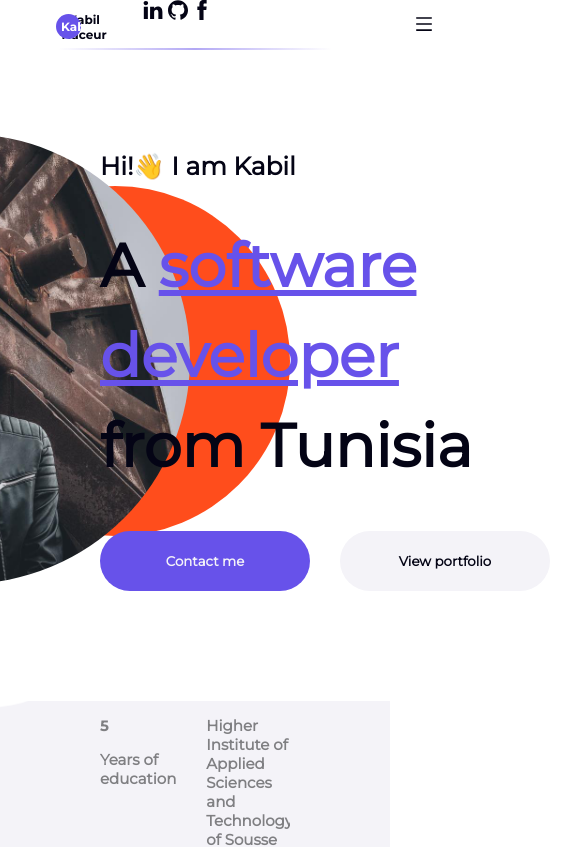
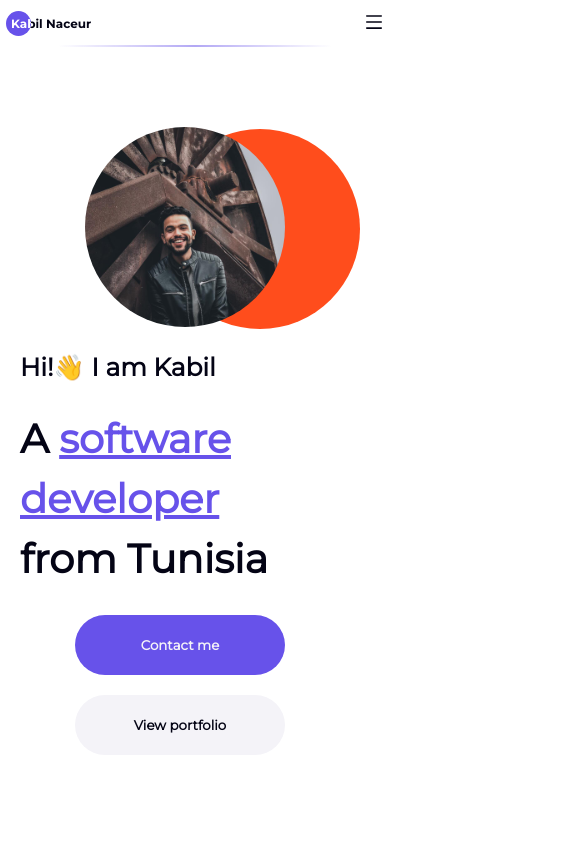
Before and after one commit to kabilnaceur/my-site, a React (Create React App) app: page / in a window 390 px wide. Shown: the top 847 px of the page, 580 px wide, since content can reach past the window. Built offline with nearby package versions, Linux system fonts and the light colour scheme.

Commit message:
fix css for more screen width

```diff
--- a/src/pages/HomePage/components/Navbar/Navbar.tsx
+++ b/src/pages/HomePage/components/Navbar/Navbar.tsx
@@ -32,11 +32,6 @@ const Navbar = () => {
         <button className={styles.logoButton}>
           <div className={styles.masked} data-content="Kabil Naceur"></div>
         </button>
-        <div className={`${styles.contact2} `}>
-          <TfiLinkedin className={styles.icon} />{" "}
-          <SiGithub className={styles.icon} />{" "}
-          <TfiFacebook className={styles.icon} />
-        </div>
         <button onClick={handleShow} className={styles.buttonMenu}>
           <AiOutlineMenu className={styles.icon} />
         </button>
@@ -55,8 +50,15 @@ const Navbar = () => {
           Contact me
           <div className={`${styles.divItem}`} />
         </li>
+        <li>
+          <div className={`${styles.contact2} }`}>
+            <TfiLinkedin className={styles.icon} />{" "}
+            <SiGithub className={styles.icon} />{" "}
+            <TfiFacebook className={styles.icon} />
+          </div>
+        </li>
       </ul>
-      <div className={`${styles.contact} }`}>
+      <div className={`${styles.contact} `}>
         <TfiLinkedin className={styles.icon} />{" "}
         <SiGithub className={styles.icon} />{" "}
         <TfiFacebook className={styles.icon} />
--- a/src/pages/HomePage/components/Navbar/navbar.module.scss
+++ b/src/pages/HomePage/components/Navbar/navbar.module.scss
@@ -13,12 +13,13 @@
   z-index: 2;
   display: flex;
   flex-direction: row;
-  justify-content: space-between;
+  justify-content: space-around;
   align-items: center;
   top: 0;
   width: 100%;
   @media screen and (max-width: 700px) {
     flex-direction: column;
+    padding: 10px 0px;
   }
   ul {
     display: flex;
@@ -92,7 +93,6 @@
 
 .contact {
   width: 170px;
-  padding-right: 100px;
   height: 30px;
   display: flex;
   justify-content: space-between;
@@ -120,7 +120,6 @@
 }
 .contact2 {
   padding: 0px 30px;
-  border-left: 1.2px solid $dark-200;
   height: 30px;
   width: 100%;
   max-width: 230px;
@@ -128,10 +127,9 @@
   justify-content: center;
   align-items: center;
   @media screen and (max-width: 700px) {
-    display: block;
-    max-width: 100vw;
-    border: none;
-    padding-bottom: 20px;
+    display: flex;
+    padding: 0px;
+    justify-content: space-around;
   }
 
   .number {
@@ -177,7 +175,6 @@
   }
 }
 .divLogo {
-  padding-left: 100px;
   @media screen and (max-width: 700px) {
     width: 100%;
   }
--- a/src/pages/HomePage/components/contact/ContactMe.tsx
+++ b/src/pages/HomePage/components/contact/ContactMe.tsx
@@ -7,7 +7,18 @@ import Button from "../../../../components/Button/Button";
 function ContactMe() {
   return (
     <div className={styles.container}>
-      <div>
+      <div className={styles.contactContainer}>
+        <div>
+          <input placeholder="Your Email" />
+          <input placeholder="Your meassage" />
+          <Button
+            content={"Send message"}
+            color={"#6752ea"}
+            backgroundColor={"#f4f3f8"}
+          />
+        </div>
+      </div>
+      <div style={{ width: "100%" }}>
         <h2>Are you interested?</h2>
         <h2>Say hi!</h2>
         <div className={styles.imageContainer}>
@@ -27,17 +38,6 @@ function ContactMe() {
           <a>Projects</a>
         </div>
       </div>
-      <div className={styles.contactContainer}>
-        <div>
-          <input placeholder="Your Email" />
-          <input placeholder="Your meassage" />
-          <Button
-            content={"Send message"}
-            color={"#6752ea"}
-            backgroundColor={"#f4f3f8"}
-          />
-        </div>
-      </div>
     </div>
   );
 }
--- a/src/pages/HomePage/components/contact/contactMe.module.scss
+++ b/src/pages/HomePage/components/contact/contactMe.module.scss
@@ -14,6 +14,13 @@
   align-items: center;
   margin-top: 80px;
   padding: 50px 100px;
+  @media screen and (max-width: 700px) {
+    padding: 20px;
+  }
+  @media screen and (max-width: 1050px) {
+    flex-direction: column;
+    margin-top: 120px;
+  }
   h2 {
     font-size: 40px;
     font-family: "Montserrat-bold", sans-serif !important;
@@ -25,6 +32,7 @@
   align-items: center;
   border: #d1d0d5 solid 1.5px;
   border-radius: 80px;
+  max-width: 350px;
   .information {
     h3 {
       margin-top: 5px;
@@ -76,6 +84,19 @@
   border-radius: 50%;
   padding: 30px;
   flex-direction: column;
+  @media screen and (max-width: 1050px) {
+    position: static;
+    margin-top: -100px;
+  }
+  @media screen and (max-width: 700px) {
+    width: 400px;
+    height: 400px;
+  }
+  @media screen and (max-width: 500px) {
+    width: 300px;
+    height: 300px;
+  }
+
   input {
     border: none;
     height: 60px;
@@ -85,6 +106,9 @@
     padding-left: 30px;
     background-color: #918bf5;
     font-size: 16px;
+    @media screen and (max-width: 700px) {
+      width: 200px;
+    }
     &::placeholder {
       color: #b9b5fe;
     }
--- a/src/pages/HomePage/components/informations/informations.module.scss
+++ b/src/pages/HomePage/components/informations/informations.module.scss
@@ -12,7 +12,10 @@
   margin-top: 80px;
   display: flex;
   flex-direction: column;
-  padding: 0px 100px;
+  padding: 40px 100px;
+  @media screen and (max-width: 600px) {
+    padding: 40px 20px;
+  }
 }
 .informationContainer {
   display: flex;
@@ -39,13 +42,27 @@
   background-color: #fff;
   border-radius: 50%;
   animation: moveCircle 6s infinite linear;
+  @media screen and (max-width: 500px) {
+    width: 150px;
+    height: 150px;
+  }
 }
 @keyframes moveCircle {
   0% {
-    transform: translate(-300px, -300px); /* Start outside the container */
+    transform: translate(-300px, -300px);
   }
   100% {
-    transform: translate(100%, 200px); /* Adjust 100% and 50px as needed */
+    transform: translate(100%, 200px);
+  }
+}
+@media screen and (max-width: 500px) {
+  @keyframes moveCircle {
+    0% {
+      transform: translate(-300px, -400px);
+    }
+    100% {
+      transform: translate(100%, 500px);
+    }
   }
 }
 
@@ -55,6 +72,9 @@
   overflow: hidden;
   h3 {
     font-size: 21px;
+    @media screen and (max-width: 500px) {
+      font-size: 16px;
+    }
   }
   .description {
     h3 {
@@ -69,6 +89,9 @@
     h3:nth-of-type(1) {
       font-family: "Montserrat-bold", sans-serif !important;
       font-size: 30px;
+      @media screen and (max-width: 500px) {
+        font-size: 20px;
+      }
     }
   }
 }
--- a/src/pages/HomePage/components/profile/Profile.tsx
+++ b/src/pages/HomePage/components/profile/Profile.tsx
@@ -6,18 +6,27 @@ import Button from "../../../../components/Button/Button";
 function Profile() {
   return (
     <div className={styles.profileContainer}>
+      <div className={`${"flex"} ${styles.imageContainer}`}>
+        <div className={styles.cercle} />
+        <div className={styles.image}>
+          <img alt="Kabil photo" src={profile} />
+        </div>
+      </div>
       <div className={styles.text}>
         <h2>Hi!👋 I am Kabil</h2>
         <h1>
           A <span className={styles.underline}>software developer</span> <br />
           from Tunisia
         </h1>
-        <div className="flex-row">
-          <Button
-            content={"Contact me"}
-            backgroundColor={"#6752ea"}
-            color={"#f4f3f8"}
-          />
+        <div className={styles.flexRow}>
+          <div className={styles.buttonContainer}>
+            {" "}
+            <Button
+              content={"Contact me"}
+              backgroundColor={"#6752ea"}
+              color={"#f4f3f8"}
+            />
+          </div>
           <Button
             content={"View portfolio"}
             backgroundColor={"#f4f3f8"}
@@ -25,12 +34,6 @@ function Profile() {
           />
         </div>
       </div>
-      <div className={`${"flex"} ${styles.imageContainer}`}>
-        <div className={styles.cercle} />
-        <div className={styles.image}>
-          <img alt="Kabil photo" src={profile} />
-        </div>
-      </div>
     </div>
   );
 }
--- a/src/pages/HomePage/components/profile/profile.module.scss
+++ b/src/pages/HomePage/components/profile/profile.module.scss
@@ -4,6 +4,12 @@ h1 {
   color: $dark-900;
   font-size: 60px;
   line-height: 1.5;
+  @media screen and (max-width: 1000px) {
+    font-size: 50px;
+  }
+  @media screen and (max-width: 500px) {
+    font-size: 40px;
+  }
 }
 h2 {
   color: $dark-900;
@@ -20,6 +26,23 @@ h2 {
   justify-content: space-between;
   align-items: center;
   width: 100%;
+  @media screen and (max-width: 850px) {
+    flex-direction: column;
+  }
+}
+.flexRow {
+  display: flex;
+  flex-direction: row;
+
+  @media screen and (max-width: 500px) {
+    flex-direction: column;
+    align-items: center;
+  }
+}
+.buttonContainer {
+  @media screen and (max-width: 500px) {
+    margin-bottom: 20px;
+  }
 }
 .cercle {
   width: 350px;
@@ -29,15 +52,38 @@ h2 {
   position: absolute;
   z-index: 1;
   right: 100px;
+  @media screen and (max-width: 1000px) {
+    width: 300px;
+    height: 300px;
+    right: 30px;
+  }
+  @media screen and (max-width: 500px) {
+    width: 200px;
+    height: 200px;
+  }
 }
 .image {
   position: relative;
   z-index: 2;
   margin-right: 200px;
+  @media screen and (max-width: 1000px) {
+    margin-right: 100px;
+  }
+  @media screen and (max-width: 500px) {
+    margin-right: 20px;
+  }
   img {
     width: 450px;
     height: 450px;
     border-radius: 50%;
+    @media screen and (max-width: 1000px) {
+      width: 350px;
+      height: 350px;
+    }
+    @media screen and (max-width: 500px) {
+      width: 200px;
+      height: 200px;
+    }
   }
 }
 
@@ -45,8 +91,14 @@ h2 {
   position: absolute;
   z-index: 1;
   right: 0;
+  @media screen and (max-width: 850px) {
+    position: static;
+  }
 }
 .text {
   position: relative;
   z-index: 2;
+  @media screen and (max-width: 850px) {
+    position: static;
+  }
 }
--- a/src/pages/HomePage/components/projects/Projects.tsx
+++ b/src/pages/HomePage/components/projects/Projects.tsx
@@ -99,7 +99,7 @@ function Projects() {
                 <h3>{project.company}</h3>
                 <h5>{project.jobTitle}</h5>
               </div>
-              <div style={{ color: project.textColor }}>
+              <div style={{ color: project.textColor, marginLeft: 10 }}>
                 <h5>{project.period}</h5>
                 <div>
                   <FaMapMarkerAlt className={styles.icon} />
--- a/src/pages/HomePage/components/projects/projects.module.scss
+++ b/src/pages/HomePage/components/projects/projects.module.scss
@@ -19,6 +19,9 @@
       margin: 20px 0px;
       padding: 20px 90px 0px 90px;
       border-radius: 30px;
+      @media screen and (max-width: 750px) {
+        padding: 20px 20px 0px 20px;
+      }
       h3 {
         font-size: 35px;
         margin: 15px 0px;
@@ -33,6 +36,19 @@
         height: 300px;
         overflow: hidden;
         position: relative;
+        @media screen and (max-width: 950px) {
+          height: 250px;
+        }
+        @media screen and (max-width: 850px) {
+          height: 200px;
+        }
+        @media screen and (max-width: 550px) {
+          height: 150px;
+          margin-top: 15px;
+        }
+        @media screen and (max-width: 400px) {
+          height: 100px;
+        }
         img {
           position: absolute;
           top: 0;
--- a/src/pages/HomePage/homePage.module.scss
+++ b/src/pages/HomePage/homePage.module.scss
@@ -4,4 +4,7 @@
   align-items: center;
   flex-direction: column;
   padding: 0px 100px;
+  @media screen and (max-width: 1000px) {
+    padding: 0px 20px;
+  }
 }
```
